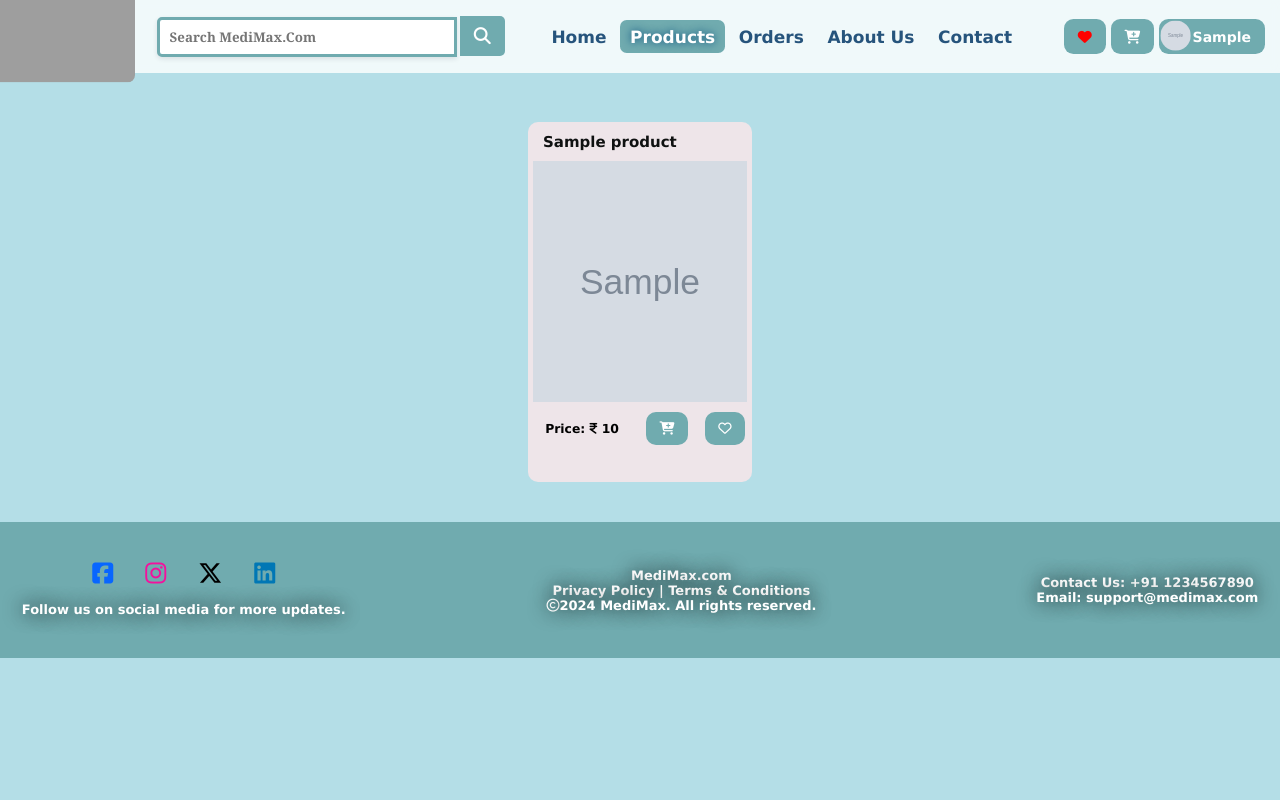
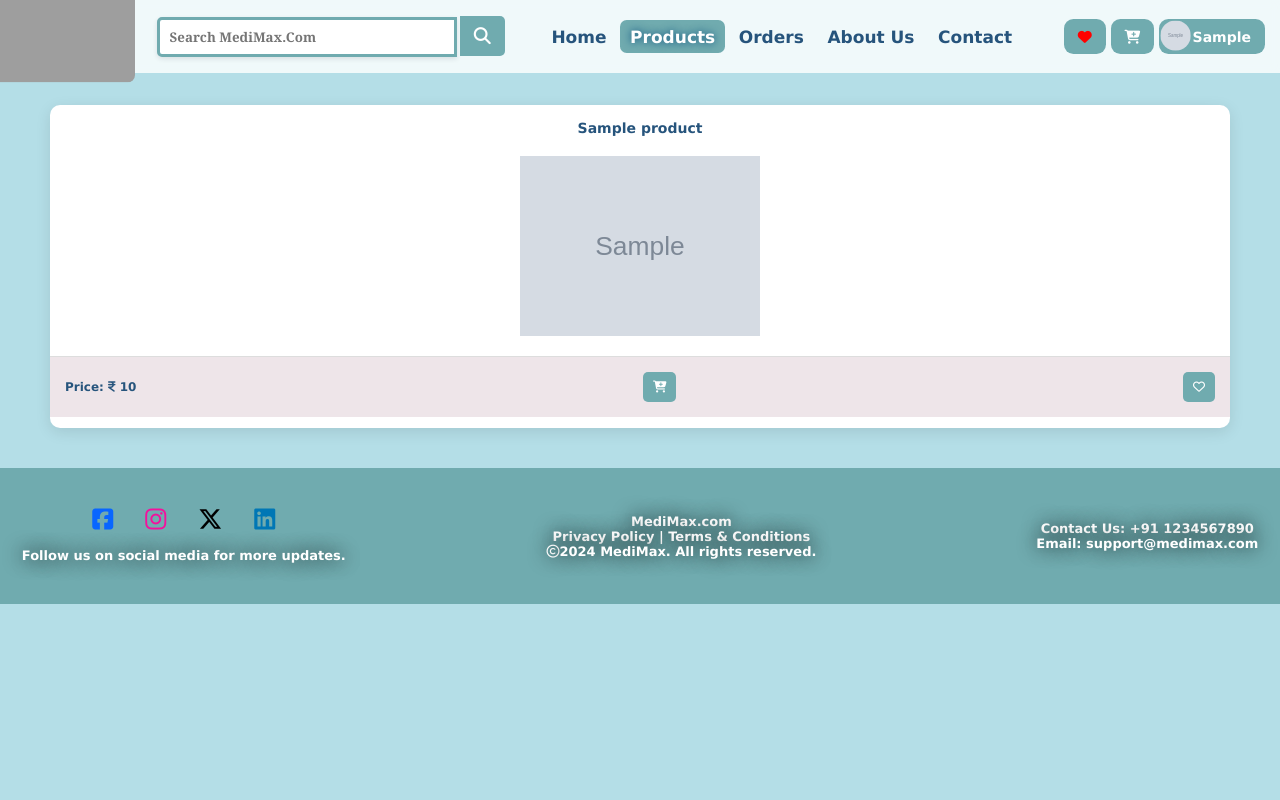
Before and after one commit to VishalMer/MediMax_PHP-MYSQL, a PHP site: page /PHP/products.php in a window 1280 px wide. Run offline with PHP 8.4, Linux system fonts and the light colour scheme; the visitor is signed in with stand-in values (Sample User, id 1); tables that the repository leaves empty or names only in its code hold one stand-in row (values such as "Sample post"); grey boxes marked "Sample" are stand-in pictures; some libraries are stand-ins or nearby versions; grey boxes are pictures that could not be loaded.

```diff
--- a/CSS/style.css
+++ b/CSS/style.css
@@ -18,6 +23,7 @@ body{
     min-height: 100%;
     display: flex;
     flex-direction: column;
+    overflow-x: hidden; /* Prevents horizontal scroll from animations */
 }
 
 body::-webkit-scrollbar{
@@ -33,8 +39,62 @@ body::-webkit-scrollbar{
     filter: brightness(90%);
 }
 
+/* New Keyframe Animations */
+@keyframes slideDown {
+    from { transform: translateY(-100%); }
+    to { transform: translateY(0); }
+}
 
-/* header */
+@keyframes fadeInUp {
+    from { opacity: 0; transform: translateY(20px); }
+    to { opacity: 1; transform: translateY(0); }
+}
+
+@keyframes fadeIn {
+    from { opacity: 0; }
+    to { opacity: 1; }
+}
+
+@keyframes scaleIn {
+    from { transform: scale(0.5); opacity: 0; }
+    to { transform: scale(1); opacity: 1; }
+}
+
+@keyframes slideInLeft {
+    from { transform: translateX(-100%); opacity: 0; }
+    to { transform: translateX(0); opacity: 1; }
+}
+
+@keyframes slideInRight {
+    from { transform: translateX(100%); opacity: 0; }
+    to { transform: translateX(0); opacity: 1; }
+}
+
+/* Scroll Animation Classes */
+.hidden {
+    opacity: 0;
+    transform: translateY(100px);
+    transition: opacity 0.8s ease-out, transform 0.8s ease-out;
+}
+
+.hidden.left {
+    transform: translateX(-100px);
+}
+
+.hidden.right {
+    transform: translateX(100px);
+}
+
+.show {
+    opacity: 1;
+    transform: translateY(0);
+}
+
+.show.left, .show.right {
+    transform: translateX(0);
+}
+
+/* header (unchanged, with added animation) */
 .header{
     height: 7.3rem;
     position: fixed;
@@ -316,73 +374,84 @@ body::-webkit-scrollbar{
     text-shadow: 0 0px 10px rgb(112, 171, 175);
 }
 
-/* Product boxes */
-.shopping{
-    display: flex;
-    justify-content: space-evenly;
-    flex-wrap: wrap;
-    margin-top: 5vh;
-    margin-bottom: 0em;
+/* Product boxes (unchanged, with scroll animation class) */
+.shopping {
+    display: grid;
+    grid-template-columns: repeat(auto-fit, minmax(200px, 1fr));
+    gap: 2rem;
+    padding: 10rem 5rem 5rem;
+    align-items: stretch;
+    margin: -5em 0 -5em 0;
 }
 
-.box{
-    background-color: #eee5e9;
-    height: 45vh;
-    width: 17.5%;
-    margin-top: 2.7em;
+.box {
+    background-color: #ffffff;
     border-radius: 10px;
     overflow: hidden;
-    position: relative;
+    box-shadow: 0 4px 15px rgba(0, 0, 0, 0.1);
+    display: flex;
+    flex-direction: column;
+    justify-content: space-between;
+    height: 100%;
+    /* Removed conflicting animation here */
 }
 
-.box .box-img{
-    background-size: cover;
-    background-position: center;
-    height: 67%;
-    margin: 1rem .5rem;
+.box:hover {
+    transform: translateY(-5px);
+    box-shadow: 0 6px 20px rgba(0, 0, 0, 0.2);
 }
 
-.box h2{
-    font-size: 1.5em;
-    color: #0f1111;
-    font-family: MS Reference Sans Serif,Lucida Sans,Kristen ITC;
-    font-weight: 900;
-    margin: 0.75em 1em 0px 1.5rem;
-
+.box h2 {
+    font-size: 1.4rem;
+    padding: 1.5rem 2rem 0;
+    color: #26547C;
+    font-weight: bold;
+    text-align: center;
 }
 
-.box-bottom{
-    display: flex;
-    align-items: center;
-    justify-content: space-evenly;
+.box .box-img {
+    height: 180px;
+    background-size: contain;
+    background-repeat: no-repeat;
+    background-position: center;
+    margin: 2rem;
 }
 
-.box-bottom p{
-    font-size: 1.24em;
-    font-weight: 600;
+.box .box-img.cover {
+    background-size: cover;
 }
 
-.box:hover, .cart-box:hover{
-    transform: scale(1.05);
-    box-shadow: 0 0 1.4em rgb(9, 78, 126);
+.box-bottom {
+    display: flex;
+    justify-content: space-between;
+    align-items: center;
+    padding: 1.5rem;
+    background-color: #eee5e9;
+    border-top: 1px solid #ddd;
 }
 
-.box button, .box-bottom #addToCart {
-    padding: 0.65em 1em;
-    text-align:center;
-    font-size:1.2m ;
-    border: none;
-    color: #fff;;
-    background-color:#70abaf;
-    border-radius: 10px;
-    cursor: pointer;
-    margin: 0 -1rem 0 1rem;
+.box-bottom p {
+    font-size: 1.2rem;
+    font-weight: 600;
+    color: #26547C;
 }
 
+.box button {
+    padding: 0.8rem 1rem;
+    font-size: 1.2rem;
+    border: none;
+    background-color: #70ABAF;
+    color: #fff;
+    border-radius: 5px;
+    cursor: pointer;
+}
 
+.box button:hover {
+    background-color: #094e7e;
+    transform: scale(1.05);
+}
 
-
-/* Footer */
+/* Footer (unchanged, with added animation) */
 .footer{
     margin-top: 4em;
     background-color: #70abaf;
--- a/PHP/products.php
+++ b/PHP/products.php
@@ -18,6 +18,31 @@ if (isset($_POST['search'])) {
     $search_query = htmlspecialchars($_GET['search']);
 }
 
+// --- Start of new/modified code ---
+
+// First, perform the search query to get the results and the count.
+$select_product = null; // Initialize the variable
+
+if (!empty($search_query)) {
+    $search_sql = mysqli_real_escape_string($conn, $search_query);
+    $select_product = mysqli_query($conn, "SELECT * FROM `products` WHERE name LIKE '%$search_sql%'") or die('Query failed: ' . mysqli_error($conn));
+} else {
+    $select_product = mysqli_query($conn, "SELECT * FROM `products`") or die('Query failed: ' . mysqli_error($conn));
+}
+
+// Get the number of rows (products) from the query
+$product_count = mysqli_num_rows($select_product);
+
+// Now, determine the class for the main product container based on the count.
+// If it's a search result with only one product, use the special class.
+// Otherwise, use the default 'shopping' class for the grid layout.
+$container_class = 'shopping';
+if (!empty($search_query) && $product_count === 1) {
+    $container_class = 'shopping search-results-container';
+}
+
+// --- End of new/modified code ---
+
 ?>
 
 <!DOCTYPE html>
@@ -26,7 +51,7 @@ if (isset($_POST['search'])) {
     <meta charset="UTF-8">
     <meta name="viewport" content="width=device-width, initial-scale=1.0">
     <link rel="stylesheet" href="../CSS/style.css">
-    <link rel="stylesheet" href="https://cdnjs.cloudflare.com/ajax/libs/font-awesome/6.6.0/css/all.min.css" integrity="sha512-Kc323vGBEqzTmouAECnVceyQqyqdsSiqLQISBL29aUW4U/M7pSPA/gEUZQqv1cwx4OnYxTxve5UMg5GT6L4JJg==" crossorigin="anonymous" referrerpolicy="no-referrer" />
+    <link rel="stylesheet" href="https://cdnjs.cloudflare.com/ajax/libs/font-awesome/6.6.0/css/all.min.css" xintegrity="sha512-Kc323vGBEqzTmouAECnVceyQqyqdsSiqLQISBL29aUW4U/M7pSPA/gEUZQqv1cwx4OnYxTxve5UMg5GT6L4JJg==" crossorigin="anonymous" referrerpolicy="no-referrer" />
     <title>Products - MediMax.com</title>
 </head>
 <body style="min-height: 100vh;">
@@ -99,7 +124,11 @@ if (isset($_SESSION['message']) && !empty($_SESSION['message'])) {
 }
 ?>
 
-<div class="shopping">
+<!--
+    This is where the main change is. The class of this div is now
+    dynamically set based on the number of products found.
+-->
+<div class="<?php echo htmlspecialchars($container_class); ?>">
     <?php
 
         $user_cart_items = [];
@@ -115,15 +144,9 @@ if (isset($_SESSION['message']) && !empty($_SESSION['message'])) {
             }
         }
 
-        // Search products query
-        if (!empty($search_query)) {
-            $search_sql = mysqli_real_escape_string($conn, $search_query);
-            $select_product = mysqli_query($conn, "SELECT * FROM `products` WHERE name LIKE '%$search_sql%'") or die('Query failed: ' . mysqli_error($conn));
-        } else {
-            $select_product = mysqli_query($conn, "SELECT * FROM `products`") or die('Query failed: ' . mysqli_error($conn));
-        }
-
-        if (mysqli_num_rows($select_product) > 0) {
+        // The product display loop now uses the $select_product result from above.
+        if ($product_count > 0) {
+            mysqli_data_seek($select_product, 0); // Reset the pointer to the beginning
             while ($fetch_product = mysqli_fetch_assoc($select_product)) {
                 $product_name = $fetch_product['name'];
                 $is_in_wishlist = in_array($product_name, $user_wishlist_items);
```
Also changed, not shown: other parts of CSS/style.css (+65 -18 lines), JS/index.js (+108 -45 lines). Lines whose indentation alone changed are shown as unchanged.
